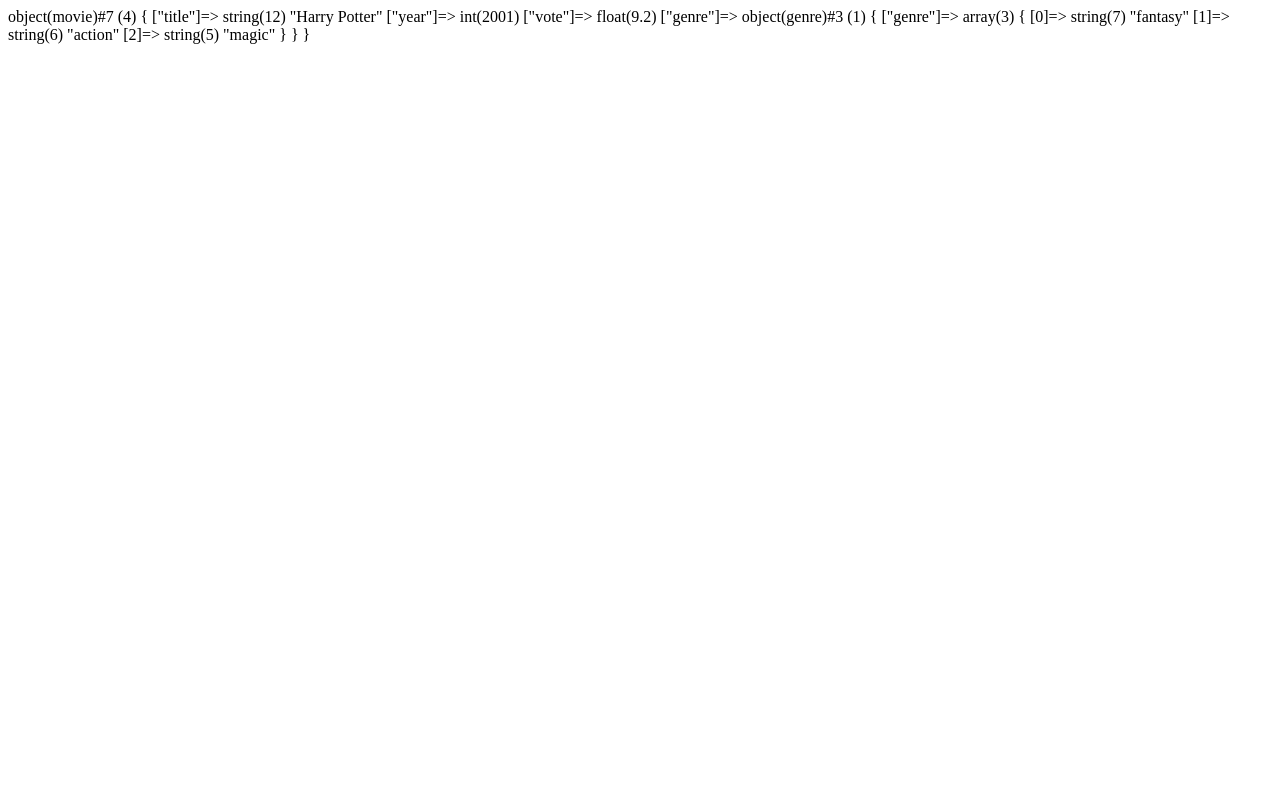
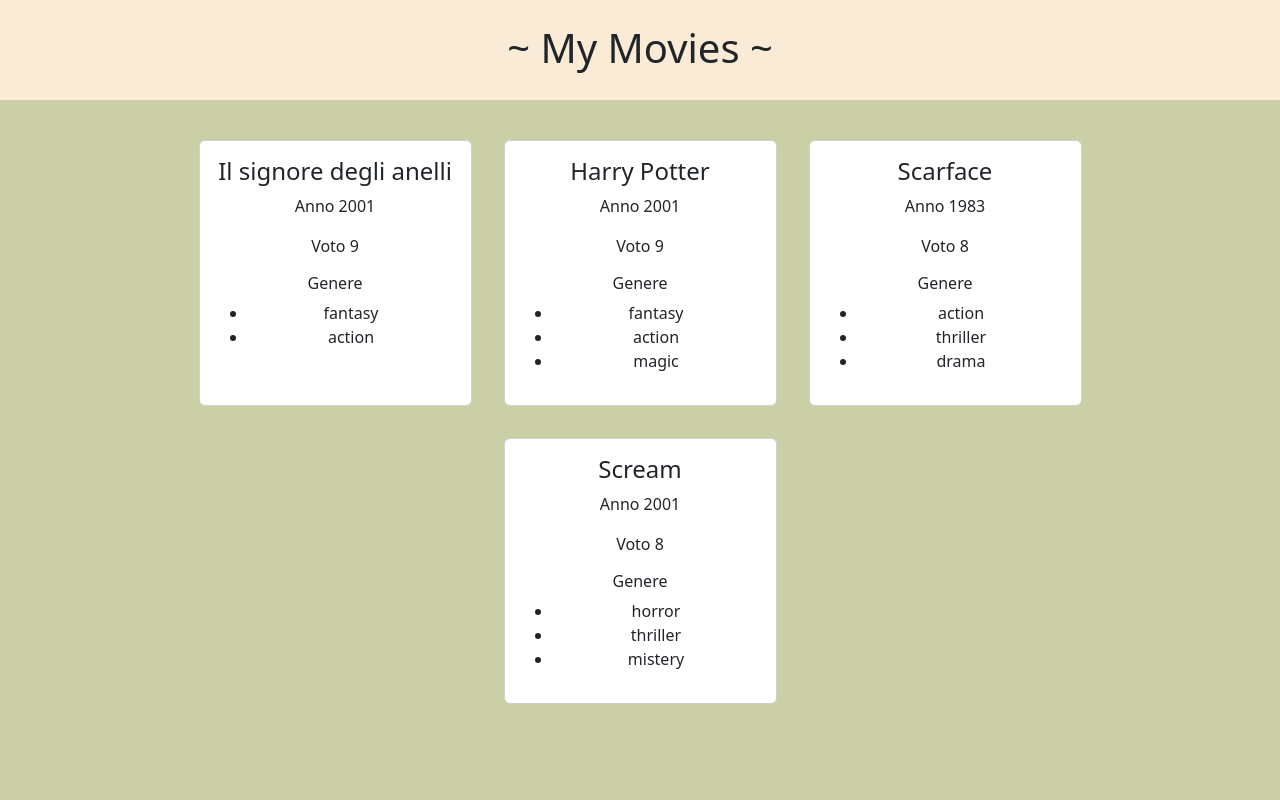
Before and after one commit to IreneChicca/php-oop-1, a PHP site: page / in a window 1280 px wide. Run offline with PHP 8.4, Linux system fonts and the light colour scheme.

Commit message:
Add movie cards

```diff
--- a/Models/movie.php
+++ b/Models/movie.php
@@ -10,6 +10,7 @@ class movie {
     public $vote;
 
     public $genre;
+
 
     public function __construct(
 
@@ -25,17 +26,17 @@ class movie {
     }
 
 
-    public function fixVote($vote){
+    public function fixVote(){
 
-        if($vote > 5){
+        if($this->vote > 5){
 
-           $fixedVote = floor($vote);
+           $fixedVote = floor($this->vote);
            return $fixedVote;
 
         }
         else {
 
-            $fixedVote = ceil($vote);
+            $fixedVote = ceil($this->vote);
             return $fixedVote;
         }
 
--- a/index.php
+++ b/index.php
@@ -20,8 +20,7 @@ $movie_4 = new movie("Scream", 2001 , 8.5, $movie_4_genre);
 $genre_test = new genre(["horror","thriller","mistery"]);
 
 
-var_dump($movie_2);
-
+$movies = [$movie_1,$movie_2,$movie_3,$movie_4];
 
 ?>
 
@@ -32,14 +31,38 @@ var_dump($movie_2);
     <meta charset="UTF-8">
     <meta name="viewport" content="width=device-width, initial-scale=1.0">
     <link rel="stylesheet" href="./style.css" />
+    <link href="https://cdn.jsdelivr.net/npm/bootstrap@5.3.2/dist/css/bootstrap.min.css" rel="stylesheet"
+        integrity="sha384-T3c6CoIi6uLrA9TneNEoa7RxnatzjcDSCmG1MXxSR1GAsXEV/Dwwykc2MPK8M2HN" crossorigin="anonymous">
     <title>Document</title>
 </head>
 
 <body>
 
-    <header></header>
+    <header>
 
-    <main></main>
+        <h1 class="text-center pt-4">~ My Movies ~</h1>
+    </header>
+
+    <main>
+        <div class="container d-flex flex-wrap justify-content-center p-4">
+
+            <?php foreach ($movies as $movie): ?>
+            <div class="card col-3 m-3 p-3 text-center">
+                <h4><?php echo $movie->title ?></h4>
+                <p>Anno <?php echo $movie->year ?></p>
+                <p>Voto <?php echo $movie->fixVote() ?></p>
+                <h6>Genere</h6>
+                <ul>
+                    <?php  foreach($movie->genre->genre as $gen): ?>
+                    <li><?php echo $gen  ?></li>
+                    <?php endforeach; ?>
+                </ul>
+            </div>
+
+            <?php endforeach; ?>
+
+        </div>
+    </main>
 
 </body>
 
--- a/style.css
+++ b/style.css
@@ -0,0 +1,13 @@
+header {
+  background-color: antiquewhite;
+  height: 100px;
+}
+
+main {
+  background-color: rgb(203, 207, 165);
+  height: calc(100vh - 100px);
+}
+
+* {
+  box-sizing: border-box;
+}
```
